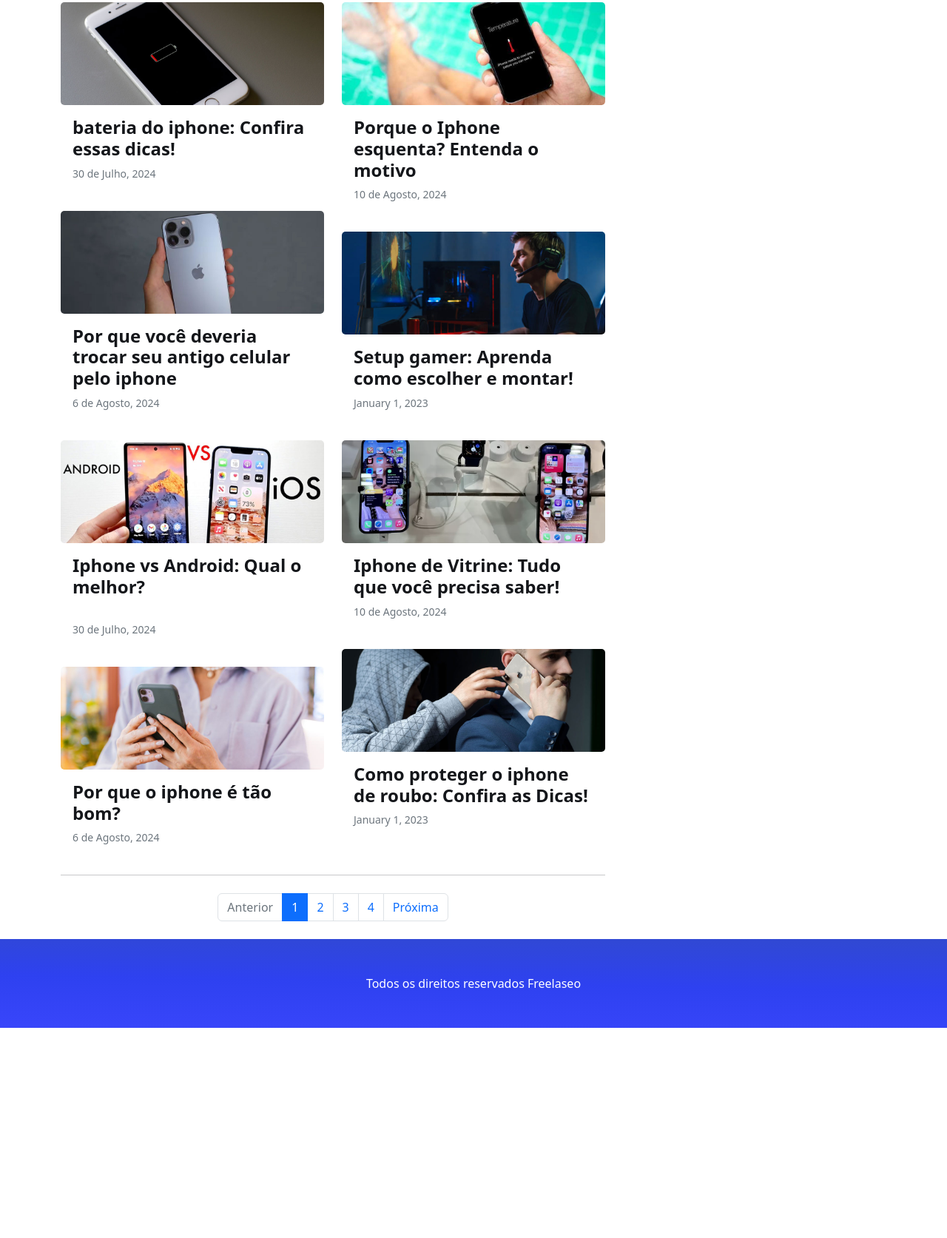
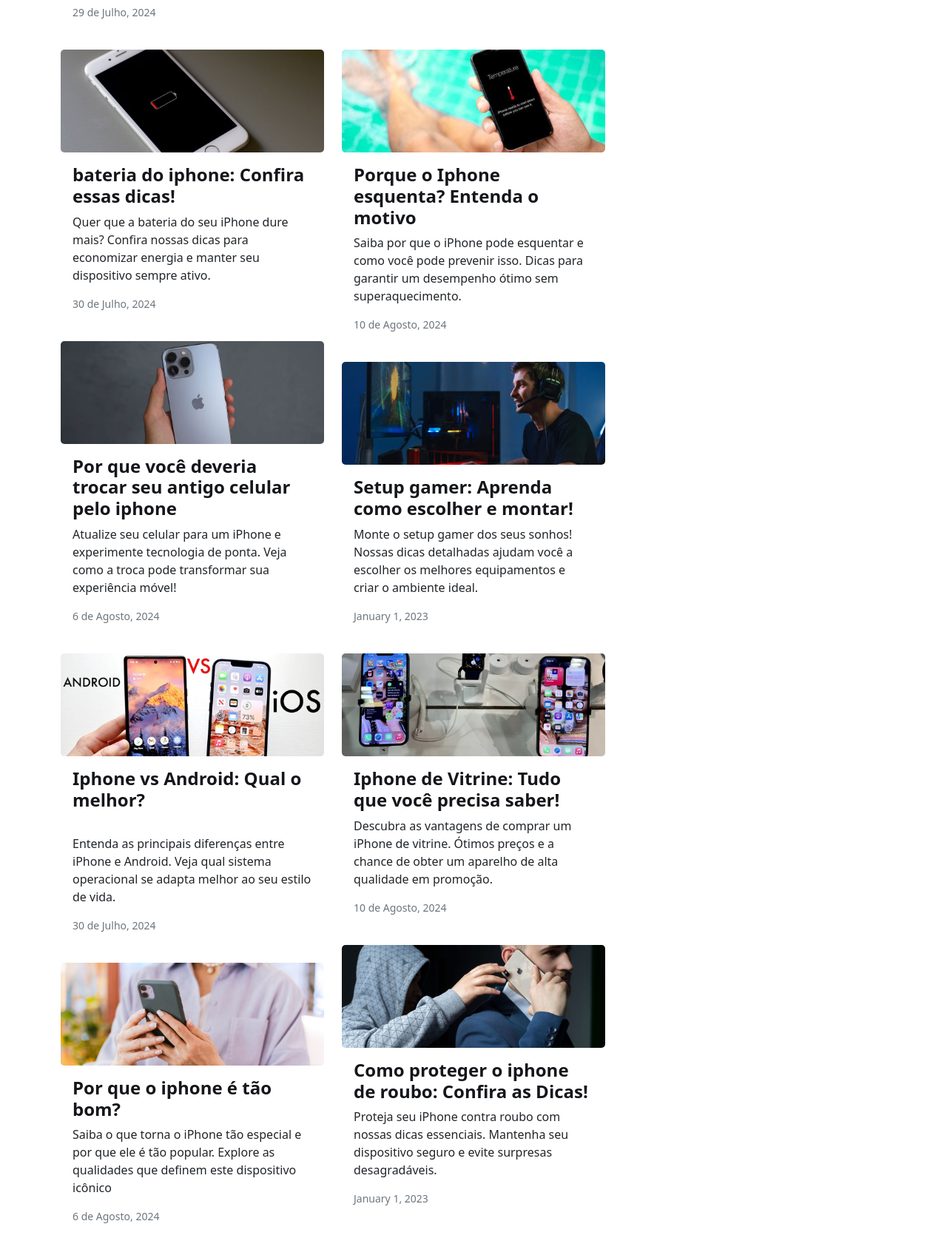
Before and after one commit to Narcipe-Viana/Kalfen, a plain HTML site: page index.html in a window 1280 px wide. Shown: the part 812-2485 px from the top of the page at 74% size. Before the commit the page ends 2201 px from the top, so only its background shows below. Drawn offline with nearby package versions, Linux system fonts and the light colour scheme; a script that the page names is missing.

Commit message:
update to home

```diff
--- a/index.html
+++ b/index.html
@@ -285,6 +285,7 @@
                         <div class="card-body">
 
                             <a href="/dicas-de-seguranca-iphone-confira" style="text-decoration: none;"><h2 class="card-title">Dicas de segurança iphone: Confira!</h2></a>
+                            <p class="card-text">Melhore a segurança do seu iPhone agora mesmo! Confira nossas dicas para proteger seu dispositivo e garantir sua privacidade.</p>
                             <div class="small text-muted">29 de Julho, 2024</div>
                         </div>
                     </div>
@@ -297,6 +298,7 @@
                                 <div class="card-body">
 
                                     <a href="/economizar-bateria-do-iphone" style="text-decoration: none;"><h2 class="card-title h4"> bateria do iphone: Confira essas dicas!</h2></a>
+                                    <p class="card-text">Quer que a bateria do seu iPhone dure mais? Confira nossas dicas para economizar energia e manter seu dispositivo sempre ativo.</p>
                                     <div class="small text-muted">30 de Julho, 2024</div>
                                 </div>
                             </div>
@@ -306,6 +308,7 @@
                                 <div class="card-body">
 
                                     <a href="/trocar-seu-antigo-celular-pelo-iphone" style="text-decoration: none"><h2 class="card-title h4">Por que você deveria trocar seu antigo celular pelo iphone</h2></a>
+                                    <p class="card-text">Atualize seu celular para um iPhone e experimente tecnologia de ponta. Veja como a troca pode transformar sua experiência móvel!</p>
                                     <div class="small text-muted">6 de Agosto, 2024</div>
 
                                 </div>
@@ -315,6 +318,8 @@
                                 <div class="card-body">
 
                                     <a href="/iphone-vs-android" style="text-decoration: none"><h2 class="card-title h4">Iphone vs Android: Qual o melhor?</h2><br></a>
+                                    <p class="card-text">Entenda as principais diferenças entre iPhone e Android. Veja qual sistema operacional se adapta melhor ao seu estilo de vida.</p>
+
                                     <div class="small text-muted">30 de Julho, 2024</div>
                                 </div>
                             </div>
@@ -324,6 +329,8 @@
                                 <div class="card-body">
 
                                     <a href="/por-que-o-iphone-e-tao-bom" style="text-decoration: none"><h2 class="card-title h4">Por que o iphone é tão bom?</h2></a>
+                                    <p class="card-text">Saiba o que torna o iPhone tão especial e por que ele é tão popular. Explore as qualidades que definem este dispositivo icônico</p>
+
                                     <div class="small text-muted">6 de Agosto, 2024</div>
 
                                 </div>
@@ -336,6 +343,8 @@
                                 <div class="card-body">
 
                                     <a href="/porque-o-iphone-esquenta-entenda" style="text-decoration: none"><h2 class="card-title h4">Porque o Iphone esquenta? Entenda o motivo</h2></a>
+                                    <p class="card-text">Saiba por que o iPhone pode esquentar e como você pode prevenir isso. Dicas para garantir um desempenho ótimo sem superaquecimento.</p>
+
                                     <div class="small text-muted">10 de Agosto, 2024</div>
 
                                 </div>
@@ -346,6 +355,8 @@
                                 <div class="card-body">
 
                                     <a href="/setup-gamer-aprenda-como-escolher-e-montar" style="text-decoration: none"><h2 class="card-title h4">Setup gamer: Aprenda como escolher e montar!</h2></a>
+                                    <p class="card-text">Monte o setup gamer dos seus sonhos! Nossas dicas detalhadas ajudam você a escolher os melhores equipamentos e criar o ambiente ideal.</p>
+
                                     <div class="small text-muted">January 1, 2023</div>
                                 </div>
                             </div>
@@ -355,6 +366,8 @@
                                 <div class="card-body">
 
                                     <a href="/iphone-de-vitrine" style="text-decoration: none"><h2 class="card-title h4">Iphone de Vitrine: Tudo que você precisa saber!</h2></a>
+                                    <p class="card-text">Descubra as vantagens de comprar um iPhone de vitrine. Ótimos preços e a chance de obter um aparelho de alta qualidade em promoção.</p>
+
                                     <div class="small text-muted">10 de Agosto, 2024</div>
 
                                 </div>
@@ -365,6 +378,8 @@
                                 <div class="card-body">
 
                                     <a href="/como-proteger-o-iphone-de-roubo-confira-as-dicas" style="text-decoration: none"><h2 class="card-title h4">Como proteger o iphone de roubo: Confira as Dicas!</h2></a>
+                                    <p class="card-text">Proteja seu iPhone contra roubo com nossas dicas essenciais. Mantenha seu dispositivo seguro e evite surpresas desagradáveis.</p>
+
                                     <div class="small text-muted">January 1, 2023</div>
                                 </div>
                             </div>
```
